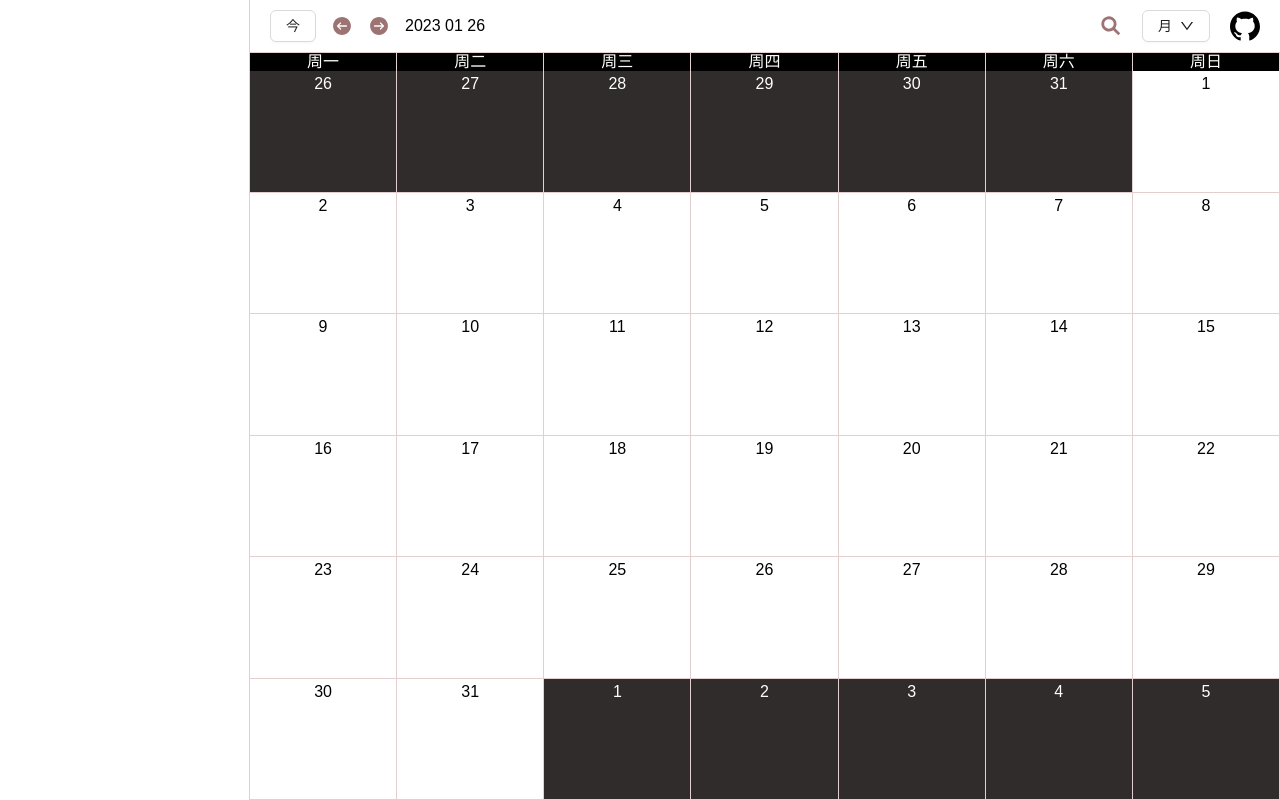
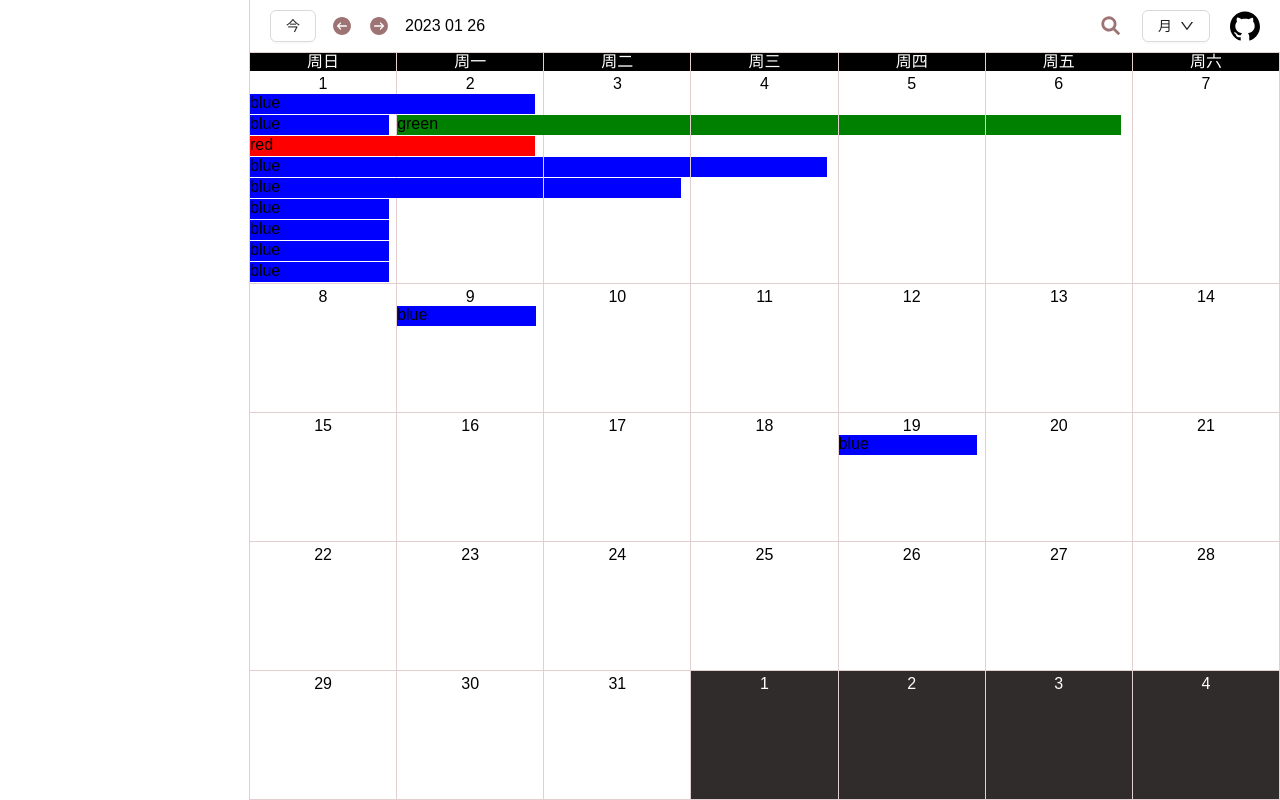
Before and after one commit to linround/Calendar, a React (Vite) app: page / in a window 1280 px wide. Built offline with nearby package versions, Linux system fonts and the light colour scheme.

Commit message:
feature: 月视图渲染

```diff
--- a/src/view/LCalendar/components/WeekComponent.tsx
+++ b/src/view/LCalendar/components/WeekComponent.tsx
@@ -12,16 +12,19 @@ import {
   getEndOfWeek,
   getStartOfMonth,
   getStartOfWeek, isOutSide,
-  parseTimeStamp, weekdayFormatter
+  parseTimeStamp, weekdayFormatter, WIDTH_FULL, WIDTH_START
 } from '../utils/timesStamp'
 import { CalendarDaySlotScope, CalendarTimestamp } from '../utils/calendar'
 import { IWeekHeadColumn } from './type'
-import { isEventOn, isEventStart } from '../utils/events'
+import {  isEventStart } from '../utils/events'
+import { CalendarEventVisual, IMonthEventStyle } from '../utils/modes/common'
 
 export function WeekComponent() {
   const { start, end, parsedWeekdays, times, weekdaySkips, } = useContext(BaseContext)
   const { type, } = useContext(CalendarContext)
-  const { parsedEvents, eventModeFunction, eventOverlapThreshold, } = useContext(EventContext)
+  const { parsedEvents, eventModeFunction,
+    eventMarginBottom,
+    eventHeight, eventOverlapThreshold, } = useContext(EventContext)
   const { minWeeks, } = useContext(WeeksContext)
 
 
@@ -133,24 +136,84 @@ export function WeekComponent() {
     /***
      * 过滤出当日的日历事件
      */
-    const identifier = getDayIdentifier(daySlotScope)
+    const dayIdentifier = getDayIdentifier(daySlotScope)
     const firstWeekday =  parsedWeekdays[0]
     const events = parsedEvents.filter((event) => isEventStart(
-      event, daySlotScope, identifier, firstWeekday
+      event, daySlotScope, dayIdentifier, firstWeekday
     ))
 
-    const visuals = mode(
+    const visuals:CalendarEventVisual[] = mode(
       daySlotScope, events, false, categoryMode
     )
-    if (visuals.length) {
 
-      console.log(visuals)
-    }
+    // 生成该日的占位符
+    const placeholders:(Partial<IMonthEventStyle>)[] = []
+    visuals.forEach((visual) => {
+      while (placeholders.length < visual.column) {
+        placeholders.push({
+          placeholder: true,
+        })
+      }
+      const { event, } = visual
+      const week = daySlotScope.week
+      const start = dayIdentifier === event.startIdentifier
+      let end = dayIdentifier === event.endIdentifier
+      let width = WIDTH_START
+      if (!categoryMode) {
+        for (let i = daySlotScope.index + 1;i < week.length;i++) {
+          const weekdayIdentifier = getDayIdentifier(week[i])
+          if (event.endIdentifier >= weekdayIdentifier) {
+            width += WIDTH_FULL
+            end = end || weekdayIdentifier === event.endIdentifier
+          } else {
+            end = true
+            break
+          }
+        }
+      }
+      const scope = {
+        event,
+        day: daySlotScope,
+        start,
+        end,
+        placeholder: false,
+        timed: false,
+        style: {
+          height: eventHeight,
+          width,
+          marginBottom: eventMarginBottom,
+        },
+      }
+      placeholders.push(scope)
+    })
+    console.log(placeholders)
     return (
       <div key={day.date} className={className}>
         <div className={weekStyle.weekDaysCellLabel}>
           {day.day}
         </div>
+        {
+          placeholders.map((placeholder, index) => (
+            placeholder.placeholder ?
+              (<div
+                key={index}
+                style={{ height: (eventHeight + eventMarginBottom), }} />) :
+              (<div
+                key={index}
+                style={{
+                  width: `${placeholder.style?.width}%`,
+                  height: `${placeholder.style?.height}px`,
+                  marginBottom: `${ placeholder.style?.marginBottom}px`,
+                  background: placeholder.event?.input.color,
+                }}
+              >
+                {
+                  placeholder.event?.input.name
+                }
+              </div>)
+          ))
+        }
+
       </div>
     )
   }
--- a/src/view/LCalendar/props/VisualContext.tsx
+++ b/src/view/LCalendar/props/VisualContext.tsx
@@ -4,7 +4,7 @@ import {
   EventContext,
   DEFAULT_INTERVALS, DEFAULT_WEEKS,
   IntervalsContext,
-  WeeksContext
+  WeeksContext, DEFAULT_EVENT
 } from './propsContext'
 import React, { useMemo, useState } from 'react'
 import {
@@ -66,11 +66,13 @@ export function VisualContext(props:React.ProviderProps<any>):React.ReactElement
 
 
   const [events, setEvents] = useState<CalendarEvent[]>(creatEvents())
-  const [eventStart] = useState('start')
-  const [eventEnd] = useState('end')
-  const [eventTimed] = useState('timed')
-  const [eventOverlapMode] = useState('stack')
-  const [eventOverlapThreshold] = useState(60)
+  const [eventStart] = useState(DEFAULT_EVENT.eventStart)
+  const [eventEnd] = useState(DEFAULT_EVENT.eventEnd)
+  const [eventTimed] = useState(DEFAULT_EVENT.eventTimed)
+  const [eventOverlapMode] = useState(DEFAULT_EVENT.eventOverlapMode)
+  const [eventOverlapThreshold] = useState(DEFAULT_EVENT.eventOverlapThreshold)
+  const [eventHeight] = useState(DEFAULT_EVENT.eventHeight)
+  const [eventMarginBottom] = useState(DEFAULT_EVENT.eventMarginBottom)
   const parsedEvents = useMemo<CalendarEventParsed[]>(() => events.map((input, index) => parseEvent(
     input,
     index,
@@ -125,6 +127,8 @@ export function VisualContext(props:React.ProviderProps<any>):React.ReactElement
               eventTimed,
               eventOverlapMode,
               eventOverlapThreshold,
+              eventHeight,
+              eventMarginBottom,
               parsedEvents,
               eventModeFunction,
 
--- a/src/view/LCalendar/props/propsContext.ts
+++ b/src/view/LCalendar/props/propsContext.ts
@@ -27,6 +27,8 @@ export const DEFAULT_EVENT = {
   eventTimed: 'timed',
   eventOverlapMode: 'stack',
   eventOverlapThreshold: 60,
+  eventHeight: 20,
+  eventMarginBottom: 1,
 }
 
 
@@ -45,6 +47,8 @@ export const EventContext = createContext<IEventContext>({
   eventOverlapMode: DEFAULT_EVENT.eventOverlapMode,
   eventOverlapThreshold: DEFAULT_EVENT.eventOverlapThreshold,
   parsedEvents: [],
+  eventMarginBottom: DEFAULT_EVENT.eventMarginBottom,
+  eventHeight: DEFAULT_EVENT.eventHeight,
   eventModeFunction: () => undefined,
 })
 
--- a/src/view/LCalendar/props/type.ts
+++ b/src/view/LCalendar/props/type.ts
@@ -20,6 +20,8 @@ export interface IEventContext {
   eventTimed: string
   eventOverlapMode: string
   eventOverlapThreshold: number
+  eventHeight: number
+  eventMarginBottom: number
   parsedEvents: CalendarEventParsed[]
   eventModeFunction: (parsedEvents: CalendarEventParsed[], parsedWeekdays:number, threshold: number)=> any
 }
--- a/src/view/LCalendar/utils/events.ts
+++ b/src/view/LCalendar/utils/events.ts
@@ -75,8 +75,8 @@ export function creatEvents() {
     {
       name: 'green',
       color: 'green',
-      start: otherStart - addDay(18),
-      end: otherEnd - addDay(18),
+      start: otherStart + addDay(1),
+      end: otherEnd + addDay(5),
       timed: true,
     },
     {
--- a/src/view/LCalendar/utils/modes/common.ts
+++ b/src/view/LCalendar/utils/modes/common.ts
@@ -1,4 +1,7 @@
-import { CalendarEventParsed, CalendarTimestamp } from '../calendar'
+import {
+  CalendarDaySlotScope,
+  CalendarEvent, CalendarEventParsed, CalendarTimestamp
+} from '../calendar'
 import { getTimestampIdentifier } from '../timesStamp'
 const MILLIS_IN_DAY = 24 * 60 * 60 * 1000
 
@@ -16,6 +19,22 @@ export interface ColumnGroup {
 }
 
 
+export interface IMonthPlaceholder {
+  placeholder?: boolean
+}
+
+export interface IMonthEventStyle extends IMonthPlaceholder{
+  event: CalendarEvent
+  day: CalendarDaySlotScope
+  start: boolean
+  end: boolean
+  timed: boolean
+  style: {
+    height:number
+    width: number
+    marginBottom: number
+  }
+}
 
 
 export function getVisuals(events:CalendarEventParsed[], minStart = 0):CalendarEventVisual[] {
--- a/src/view/LCalendar/utils/time.ts
+++ b/src/view/LCalendar/utils/time.ts
@@ -1,6 +1,6 @@
 export const DEFAULT_TYPE = 'month'
 export const DEFAULT_MAX_DAYS = 7
-export const DEFAULT_WEEK_DAYS = [1, 2, 3, 4, 5, 6, 0]
+export const DEFAULT_WEEK_DAYS = [0, 1, 2, 3, 4, 5, 6]
 export const DEFAULT_WEEK_SKIPS = [1, 1, 1, 1, 1, 1, 1]
 
 export const CALENDAR_EVENT_MIN_DURATION = 10
--- a/src/view/LCalendar/utils/timesStamp/index.ts
+++ b/src/view/LCalendar/utils/timesStamp/index.ts
@@ -9,6 +9,8 @@ export const PARSE_REGEX = /^(\d{4})-(\d{1,2})(-(\d{1,2}))?(\D+(\d{1,2}))?(:(\d{
 
 export const PARSE_TIME = /(\d\d?)(:(\d\d?)|)(:(\d\d?)|)/
 export const MINUTES_IN_DAY = 24 * 60
+export const WIDTH_FULL = 100
+export const WIDTH_START = 95
 export const DAYS_IN_WEEK = 7
 export const MINUTE_MAX = 59
 export const HOUR_MAX = 23
```
